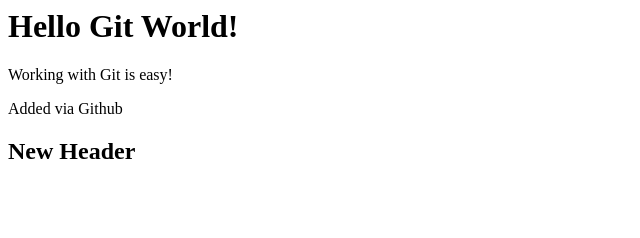
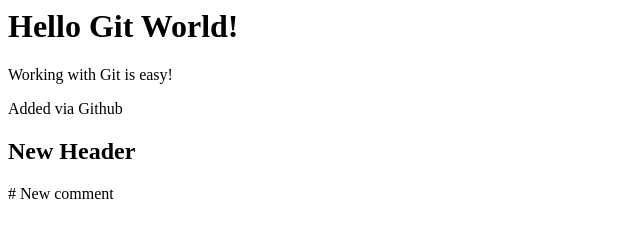
Before and after one commit to GitMarshallBill/GitGitHubMasterclass, a plain HTML site: page index.html in a window 1280 px wide. Shown: the whole page, without its empty margins (0-640 px from the left). Drawn offline with Linux system fonts and the light colour scheme.

Commit message:
Add comment

```diff
--- a/index.html
+++ b/index.html
@@ -13,3 +13,4 @@
 </div>
 
 <h2>New Header</h2>
+# New comment
```
